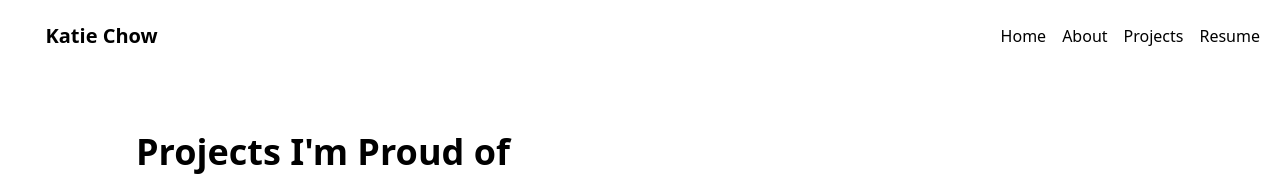
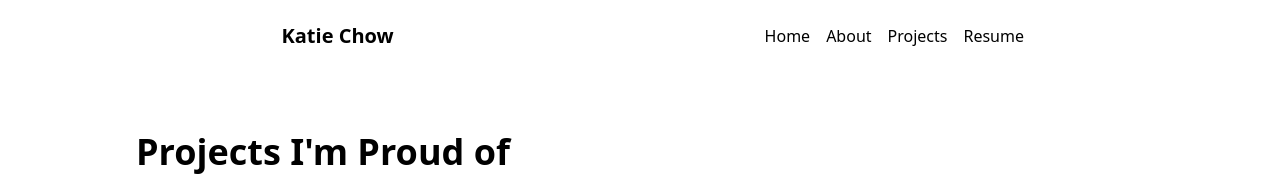
Before and after one commit to kachow4/my-portfolio, a Next.js app: page /projects in a window 1280 px wide. Shown: the top 176 px of the page. Built offline with nearby package versions, Linux system fonts and the light colour scheme.

Commit message:
fix navbar and update hero video

```diff
--- a/app/page.tsx
+++ b/app/page.tsx
@@ -21,7 +21,7 @@ export default function Home() {
                                                               laptop:w-[100vw] laptop:h-[70vh]
                                                               laptop+:h-[75vh]
                                                               desktop:h-[85vh]'>
-              <source src="/HeroVideo4KHighFrame.mp4" type="video/mp4"/>
+              <source src="/HeroVideoV2.mp4" type="video/mp4"/>
             </video>
           </div>
 
--- a/app/projects/page.tsx
+++ b/app/projects/page.tsx
@@ -36,7 +36,12 @@ const projects = [
     {
       id: 0,
       name: 'URMO Website',
-      description: 'I designed and built a website for my previous exhibition dance team, URMO. I recently re-made the website using React, while the original project (made in 2020) was coded in raw HTML and CSS. My goal was to create a new source to increase online traffic for our recruitment. The repository is now shared with URMO so that following generations can clone and created updated websites to reflect the advertisements and accomplishments of the current team.',
+      description: `I designed and built a website for my previous exhibition dance team, URMO.
+                    I recently re-made the website using React, while the original project (made in 2020)
+                    was coded in raw HTML and CSS. My goal was to create a new source to increase online
+                    traffic for our recruitment. The repository is now shared with URMO leadership so that
+                    following generations can clone and create updated websites to reflect the advertisements
+                    and accomplishments of the current team.`,
       technologies: ['React', 'NextJS', 'TailwindCSS'],
       links: [
         {
--- a/components/core/Navbar.tsx
+++ b/components/core/Navbar.tsx
@@ -16,7 +16,8 @@ export default function Navbar() {
 
   return (
     <nav className='w-full h-full flex flex-col py-3 px-5
-                    tablet:flex-row tablet:p-5 tablet:justify-between'>
+                    tablet:flex-row tablet:p-5 tablet:justify-between
+                    tablet+:px-10 laptop:px-20 laptop+:px-24 desktop:px-64'>
       <div className='flex gap-2 items-center'>
         <FontAwesomeIcon className='tablet:invisible tablet:hidden' icon={faBars} size="lg" onClick={toggleHamburger}></FontAwesomeIcon>
         <div className='flex w-full text-xl font-semibold justify-center whitespace-nowrap tablet:justify-start'>
```
Also changed, not shown: 2 other files (tests, documents, lock files or other folders).
